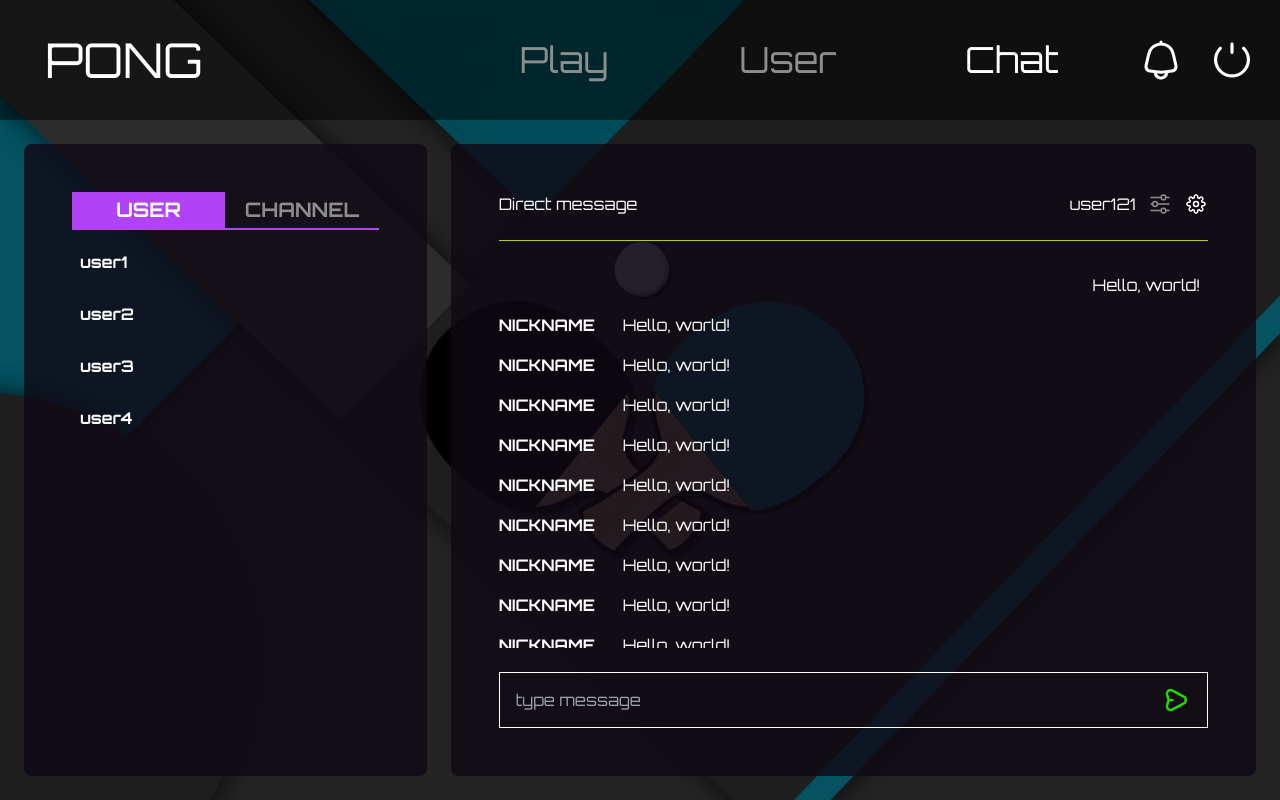
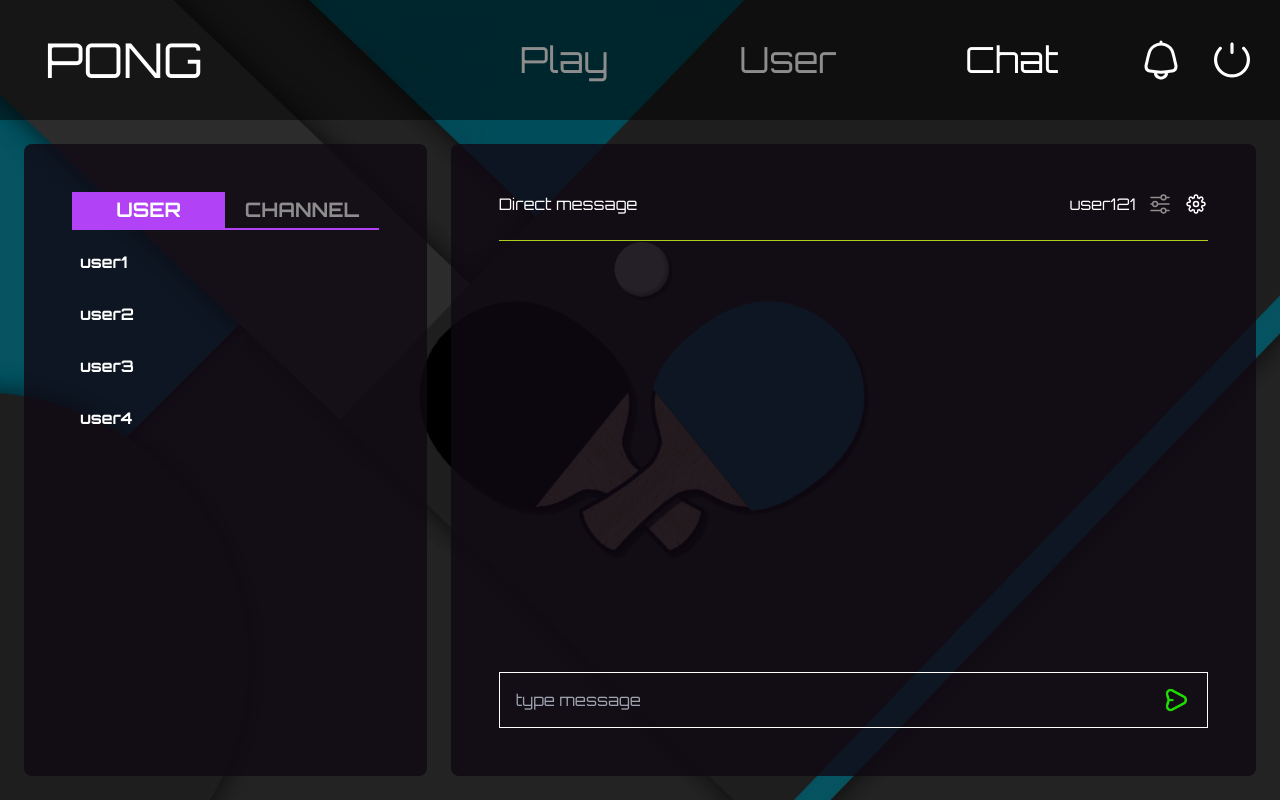
Before and after one commit to ssoyeong-lee/frontend, a Next.js app: page /chat in a window 1280 px wide. Built offline with nearby package versions, Linux system fonts and the light colour scheme.

Commit message:
FIX: chat display info 활용한 초안

```diff
--- a/src/components/chat/ChatDisplay.tsx
+++ b/src/components/chat/ChatDisplay.tsx
@@ -1,58 +1,39 @@
-import { useUserControl } from "@/hooks/display/useUserControl";
+import MyChat from "@/components/chat/MyChat";
+import OtherChat from "@/components/chat/OtherChat";
+import { useAuth } from "@/hooks/data/useAuth";
+import { useMessage } from "@/hooks/data/useMessage";
 import FlexBox from "@/layouts/FlexBox";
 import ScrollBox from "@/layouts/ScrollBox";
-
-function MyChat() {
-  return (
-    <FlexBox className="w-full justify-end py-2">
-      <div className="text-white">Hello, world!</div>
-    </FlexBox>
-  );
-}
-
-function OtherChat() {
-  const { openUserControl } = useUserControl();
-  return (
-    <FlexBox className="w-full gap-6 py-2">
-      <div
-        className="w-[100px] font-bold cursor-pointer hover:text-lightblue-cyber"
-        onClick={(e) => {
-          const target = e.target as HTMLDivElement;
-          console.log(target.getBoundingClientRect());
-          openUserControl({
-            x: target.getBoundingClientRect().x,
-            y:
-              target.getBoundingClientRect().y +
-              target.getBoundingClientRect().height +
-              5,
-            type: "user",
-          });
-        }}
-      >
-        NICKNAME
-      </div>
-      <div className="text-white">Hello, world!</div>
-    </FlexBox>
-  );
-}
+import { CM } from "@/socket/channelMessage";
+import { DM } from "@/socket/directMessage";
+import { useEffect, useState } from "react";
 
 export default function ChatDisplay() {
+  const { auth } = useAuth();
+  const { DMData, CMData } = useMessage();
+  const chatInfo = { type: "direct", id: 1 };
+  // const { chatInfo } = useChatInfo();
+  const [chatData, setChatData] = useState<DM[] | CM[]>([]);
+  useEffect(() => {
+    //if (chatInfo.type === "direct") setChatData(DMData[chatInfo.id]);
+    //else setChatData(CMData[chatInfo.id]);
+  }, [chatInfo]);
+
   return (
     <ScrollBox>
       <FlexBox direction="col" className="w-full h-full">
-        <MyChat />
-        <OtherChat />
-        <OtherChat />
-        <OtherChat />
-        <OtherChat />
-        <OtherChat />
-        <OtherChat />
-        <OtherChat />
-        <OtherChat />
-        <OtherChat />
-        <OtherChat />
-        <OtherChat />
-        <OtherChat />
+        {chatData.map((data) => {
+          if (data.sender.id === auth?.id)
+            return <MyChat content={data.content} />;
+          else
+            return (
+              <OtherChat
+                id={data.sender.id}
+                nickname={data.sender.nickname}
+                content={data.content}
+              />
+            );
+        })}
       </FlexBox>
     </ScrollBox>
   );
--- /dev/null
+++ b/src/components/chat/MyChat.tsx
@@ -0,0 +1,11 @@
+import FlexBox from "@/layouts/FlexBox";
+
+function MyChat({ content }: { content: string }) {
+  return (
+    <FlexBox className="w-full justify-end py-2">
+      <div className="text-white">Hello, world!</div>
+    </FlexBox>
+  );
+}
+
+export default MyChat;
--- /dev/null
+++ b/src/components/chat/OtherChat.tsx
@@ -0,0 +1,36 @@
+import { useUserControl } from "@/hooks/display/useUserControl";
+import FlexBox from "@/layouts/FlexBox";
+
+interface Props {
+  id: number;
+  nickname: string;
+  content: string;
+}
+
+function OtherChat({ id, nickname, content }: Props) {
+  const { openUserControl } = useUserControl();
+  return (
+    <FlexBox className="w-full gap-6 py-2">
+      <div
+        className="w-[100px] font-bold cursor-pointer hover:text-lightblue-cyber"
+        onClick={(e) => {
+          const target = e.target as HTMLDivElement;
+          console.log(target.getBoundingClientRect());
+          openUserControl({
+            x: target.getBoundingClientRect().x,
+            y:
+              target.getBoundingClientRect().y +
+              target.getBoundingClientRect().height +
+              5,
+            type: "user",
+          });
+        }}
+      >
+        {nickname}
+      </div>
+      <div className="text-white">{content}</div>
+    </FlexBox>
+  );
+}
+
+export default OtherChat;
```
